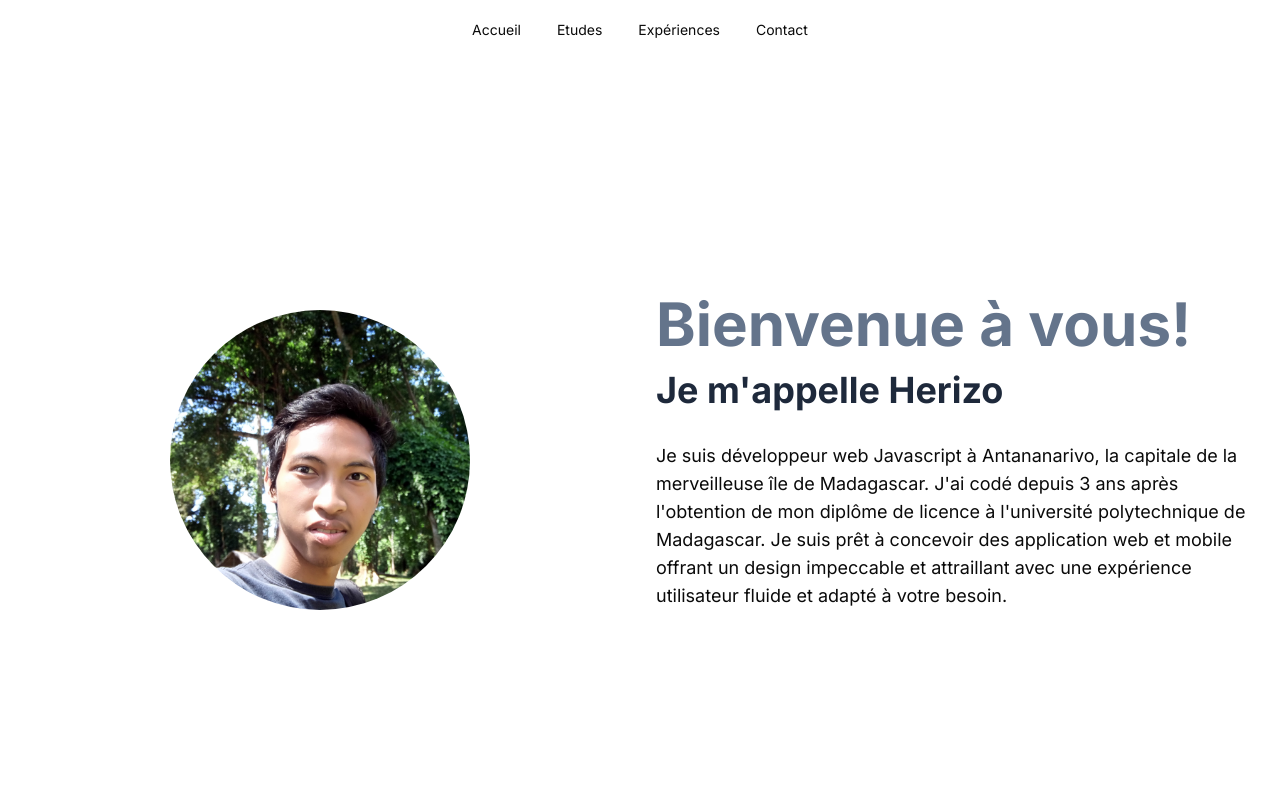
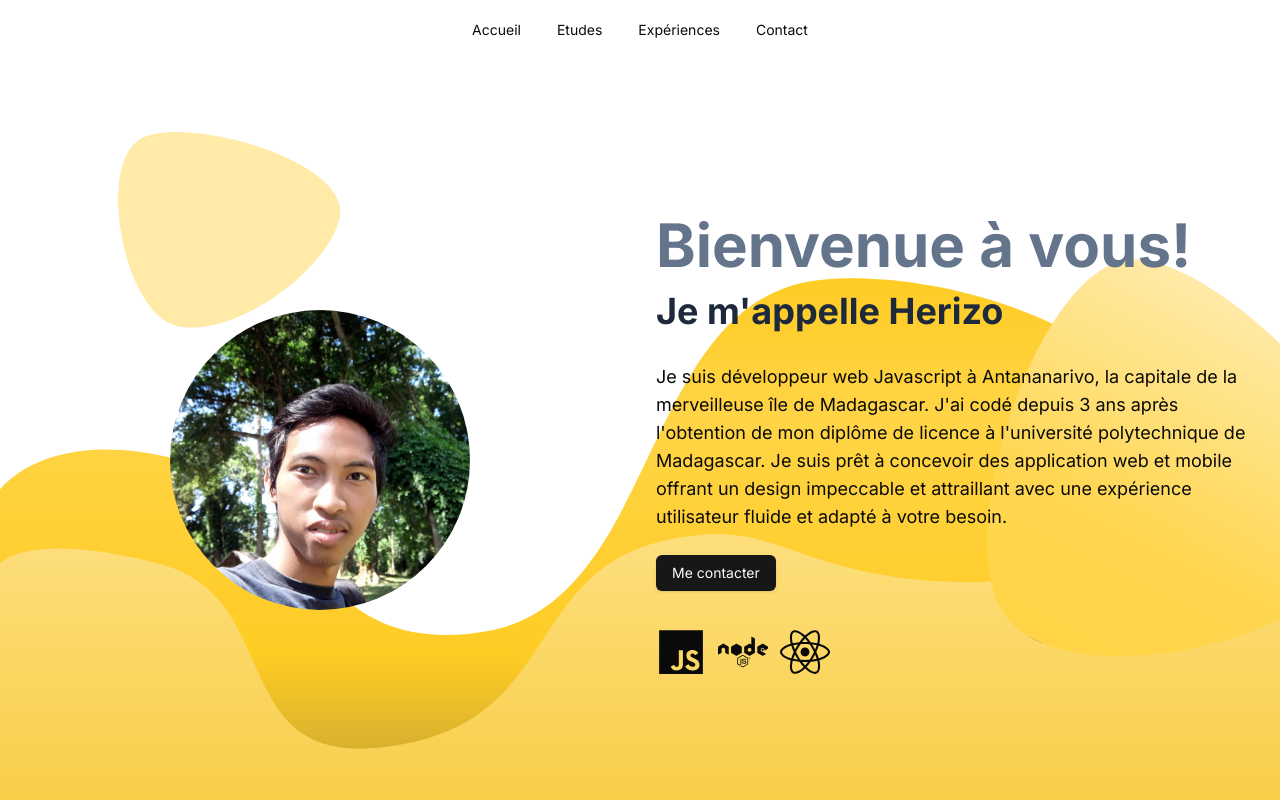
Before and after one commit to zexhior/portfolio-herizo, a Next.js app: page / in a window 1280 px wide. Shown: the top 800 px of the page. Built offline with nearby package versions, Linux system fonts and the light colour scheme.

Commit message:
[home] : changer le background et le texte de la page d'accueil

```diff
--- a/src/app/page.tsx
+++ b/src/app/page.tsx
@@ -2,6 +2,18 @@
 import { useRef } from "react";
 import gsap from "gsap";
 import { useGSAP } from "@gsap/react";
+import {
+  FaFacebook,
+  FaGithub,
+  FaGithubAlt,
+  FaJava,
+  FaJs,
+  FaLinkedin,
+  FaNode,
+  FaReact,
+} from "react-icons/fa";
+import { Button } from "@/components/ui/button";
+import Link from "next/link";
 
 const Home = () => {
   gsap.registerPlugin(useGSAP);
@@ -12,15 +24,15 @@ const Home = () => {
     () => {
       gsap.fromTo(
         ".profile",
-        { scale: 0, transformOrigin: "center 40%", duration: 2 },
-        { scale: 1, duration: 2 }
+        { scale: 0, transformOrigin: "center 40%", duration: 1 },
+        { scale: 1, duration: 1 }
       );
       gsap.from(".last_name", { x: -1000, duration: 2 });
-      gsap.from(".first_name", { x: -1000, duration: 3, delay: 1 });
+      gsap.from(".first_name", { x: -1000, duration: 2, delay: 1 });
       gsap.fromTo(
         ".detail",
-        { opacity: 0, duration: 4, delay: 4 },
-        { opacity: 1, duraction: 4, delay: 4 }
+        { opacity: 0, duration: 4, delay: 3 },
+        { opacity: 1, duraction: 4, delay: 3 }
       );
     },
     { scope: container }
@@ -28,8 +40,8 @@ const Home = () => {
 
   return (
     <div className="w-full" ref={container}>
-      <div className="myself flex w-full h-screen items-center">
-        <div className="w-1/2  flex justify-center items-center">
+      <div className="pt-24 lg:pt-0 flex flex-wrap w-full lg:h-screen items-center bg-[url('/background.svg')] bg-cover">
+        <div className="w-full sm:w-1/2  flex justify-center items-center">
           <div
             className="rounded-full overflow-hidden profile"
             style={{ width: "300px", height: "300px" }}
@@ -37,7 +49,7 @@ const Home = () => {
             <img src="/my_image.jpg" alt={""} height="100%" />
           </div>
         </div>
-        <div className="w-1/2 p-4 overflow-hidden">
+        <div className="w-full sm:w-1/2 p-4 overflow-hidden">
           <h1 className="text-6xl font-bold py-4 text-slate-500 last_name">
             Bienvenue à vous!
           </h1>
@@ -53,6 +65,14 @@ const Home = () => {
               mobile offrant un design impeccable et attraillant avec une
               expérience utilisateur fluide et adapté à votre besoin.
             </p>
+            <Button className="w-min my-5">
+              <Link href={"/contacts"}>Me contacter</Link>
+            </Button>
+            <div className="flex gap-3 py-3">
+              <FaJs size={50} />
+              <FaNode size={50} />
+              <FaReact size={50} />
+            </div>
           </div>
         </div>
       </div>
```
Also changed, not shown: public/background.png (added), public/background.svg (added).
